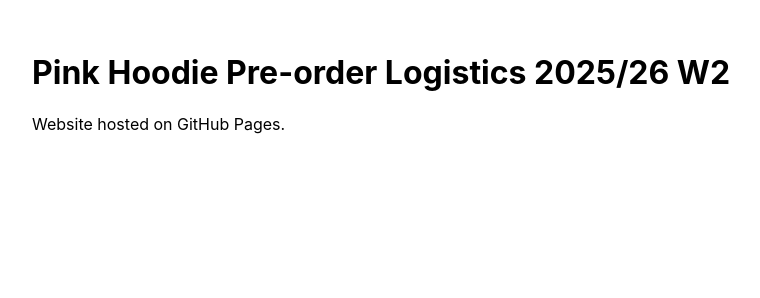
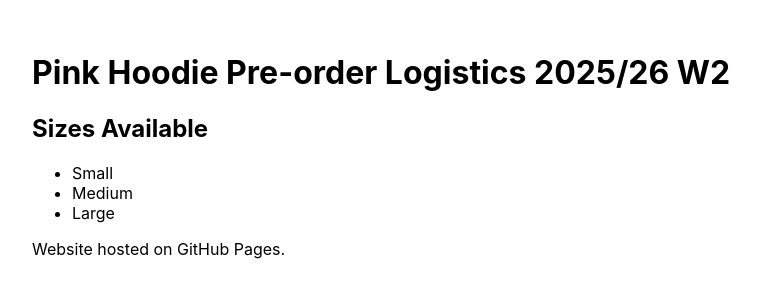
Before and after one commit to Anselm490/pink-hoodie-preorder-logistics-202526-w2, a plain HTML site: page index.html in a window 1280 px wide. Shown: the whole page, without its empty margins (0-760 px from the left). Drawn offline with Linux system fonts and the light colour scheme.

Commit message:
Update index.html

```diff
--- a/index.html
+++ b/index.html
@@ -7,6 +7,12 @@
   </head>
   <body style="font-family: -apple-system, system-ui, sans-serif; padding: 24px;">
     <h1>Pink Hoodie Pre-order Logistics 2025/26 W2</h1>
+    <h2>Sizes Available</h2>
+    <ul>
+      <li>Small</li>
+      <li>Medium</li>
+      <li>Large</li>
+    </ul>
     <p>Website hosted on GitHub Pages.</p>
   </body>
 </html>
```
